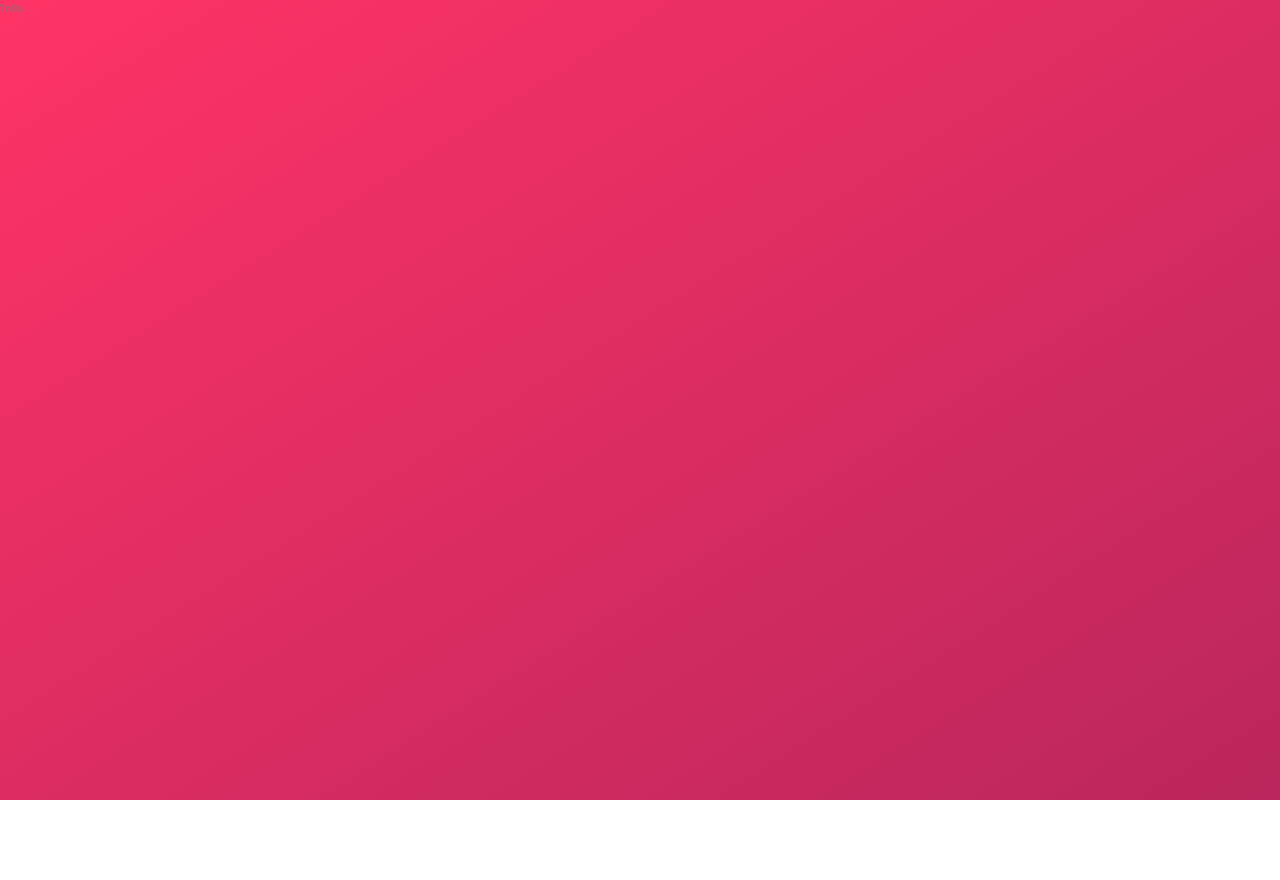
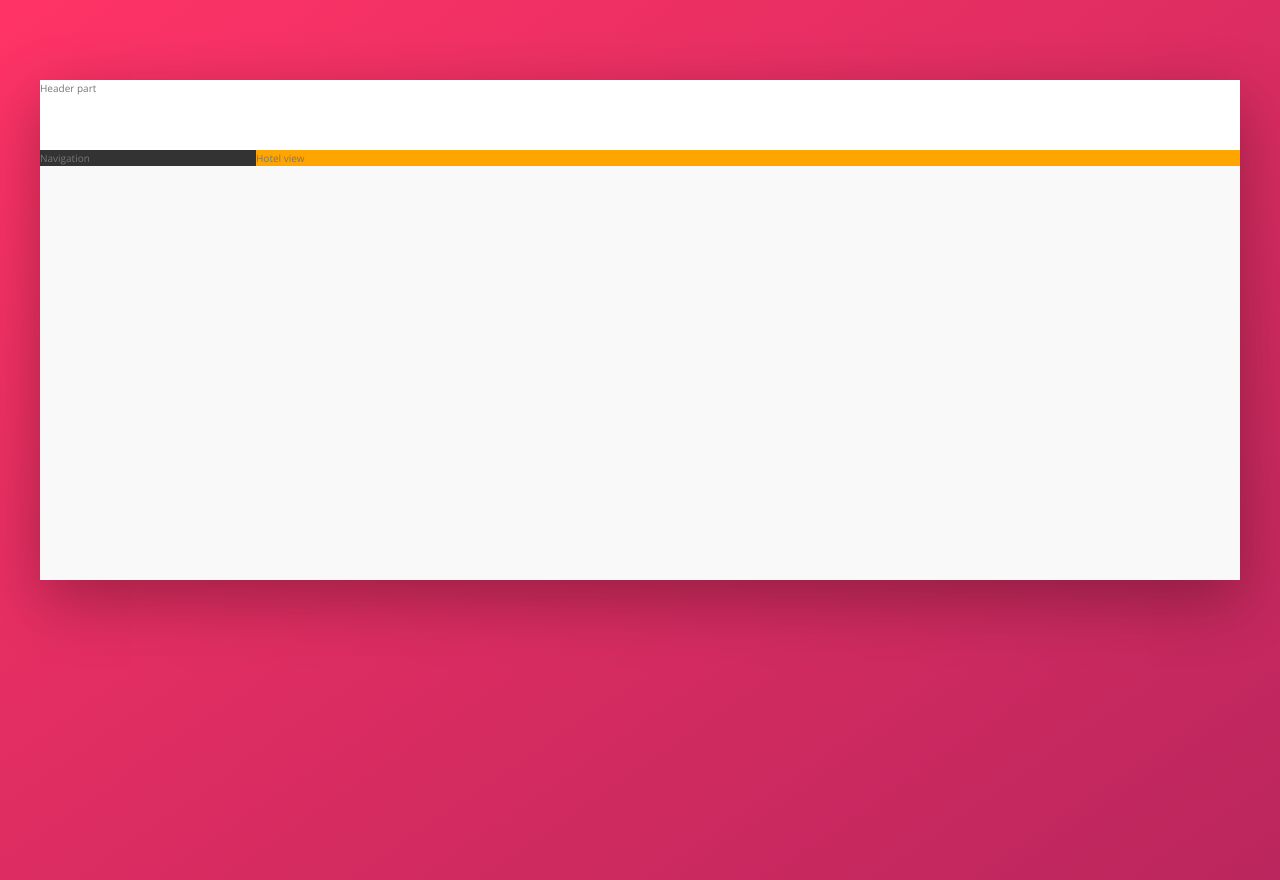
Before and after one commit to igor-arkhipenko/advanced-css-and-sass, a website: page 2-Trillo/index.html in a window 1280 px wide. Before the commit the page ends 800 px from the top, so only its background shows below. Drawn offline with nearby package versions, Linux system fonts and the light colour scheme.

Commit message:
building the overall layout

```diff
--- a/2-Trillo/index.html
+++ b/2-Trillo/index.html
@@ -11,6 +11,18 @@
         <title>trillo &mdash; Your all-in-one booking app</title>
     </head>
     <body>
-        Trillo
+        <div class="container">
+            <header class="header">
+                Header part
+            </header>
+            <div class="content">
+                <nav class="sidebar">
+                    Navigation
+                </nav>
+                <main class="hotel-view">
+                    Hotel view
+                </main>
+            </div>
+        </div>
     </body>
 </html>
--- a/2-Trillo/sass/_base.scss
+++ b/2-Trillo/sass/_base.scss
@@ -11,6 +11,8 @@
     --color-grey-dark-1: #333;
     --color-grey-dark-2: #777;
     --color-grey-dark-3: #999;
+
+    --shadow-dark: 0 2rem 6rem rgba(0, 0, 0, .3);
 }
 
 * {
--- a/2-Trillo/sass/_layout.scss
+++ b/2-Trillo/sass/_layout.scss
@@ -0,0 +1,31 @@
+.container {
+    max-width: 120rem;
+    margin: 8rem auto;
+    background-color: var(--color-grey-light-1);
+    box-shadow: var(--shadow-dark);
+
+    min-height: 50rem;
+}
+
+.header {
+    height: 7rem;
+    background-color: #fff;
+    border-bottom: var(--color-grey-light-2);
+}
+
+.content {
+    display: flex;
+}
+
+.sidebar {
+    background-color: var(--color-grey-dark-1);
+
+    flex: 0 0 18%;
+}
+
+.hotel-view {
+    background-color: #fff;
+    background-color: orange;
+
+    flex: 1;
+}
```
Also changed, not shown: 2-Trillo/css/style.css.
